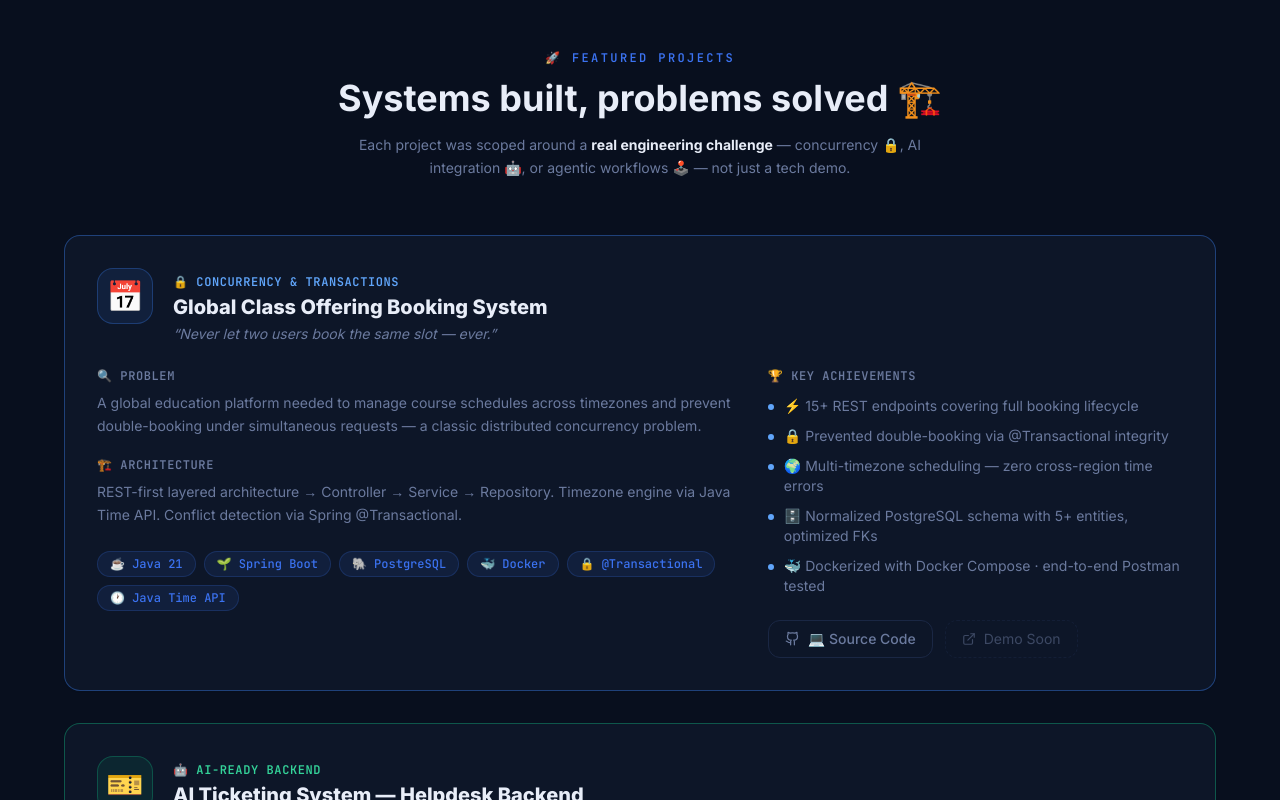
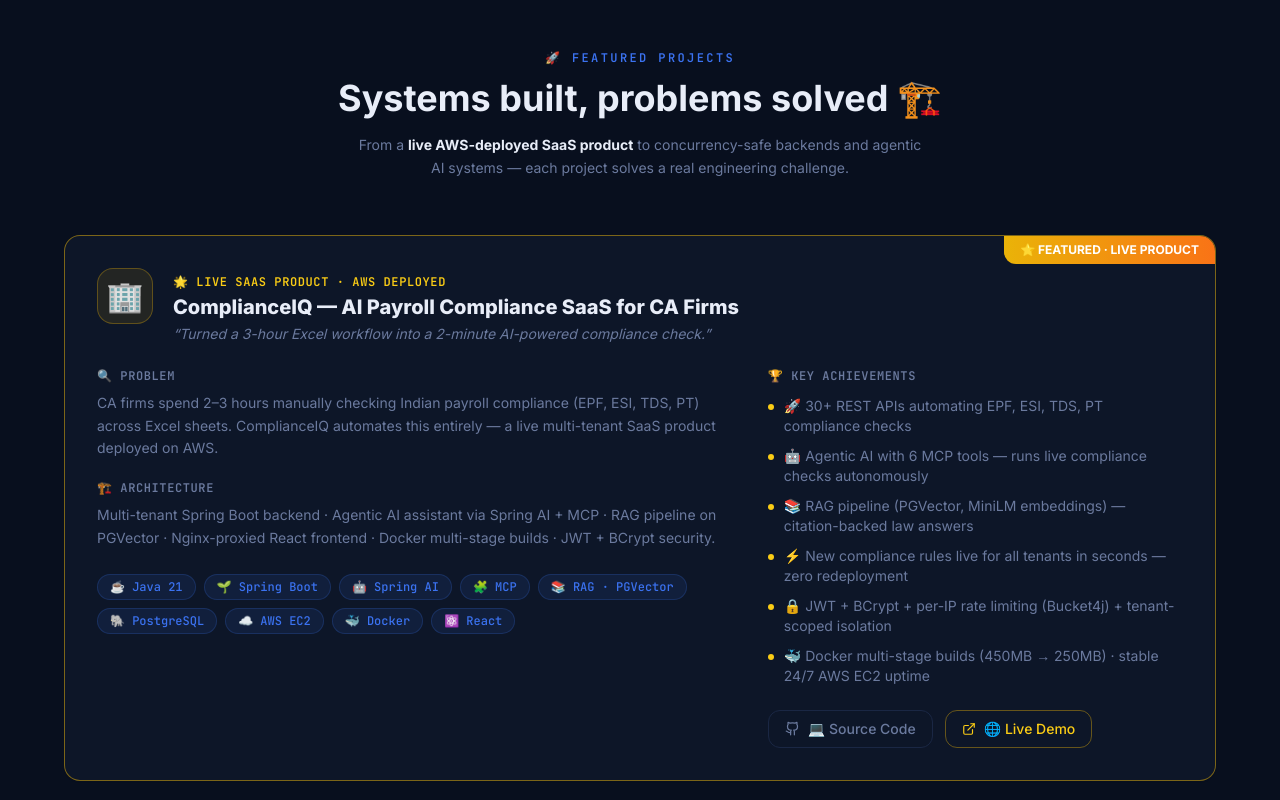
Before and after one commit to rohitsharma2256/rohit-portfolio, a Next.js app: page / in a window 1280 px wide. Shown: the part 2540-3340 px from the top of the page. Built offline with nearby package versions, Linux system fonts and the light colour scheme.

Commit message:
add ComplianceIQ project

```diff
--- a/app/components/Highlights.tsx
+++ b/app/components/Highlights.tsx
@@ -20,7 +20,7 @@
 const stats = [
   { emoji: '🧠', value: 200, suffix: '+', label: 'DSA Problems Solved',   sub: 'Arrays · Trees · Graphs · DP',       color: 'from-blue-500/20 to-blue-600/5',       border: 'border-blue-500/20',    num: 'text-blue-400'    },
   { emoji: '🔗', value: 15,  suffix: '+', label: 'REST APIs Built',       sub: 'Across 3 production-style projects', color: 'from-emerald-500/20 to-emerald-600/5', border: 'border-emerald-500/20', num: 'text-emerald-400' },
-  { emoji: '🏗️', value: 3,   suffix: '',  label: 'Backend Projects',      sub: 'End-to-end, production-ready',       color: 'from-purple-500/20 to-purple-600/5',   border: 'border-purple-500/20',  num: 'text-purple-400'  },
+  { emoji: '🏗️', value: 4,   suffix: '',  label: 'Backend Projects',      sub: 'End-to-end, production-ready',       color: 'from-purple-500/20 to-purple-600/5',   border: 'border-purple-500/20',  num: 'text-purple-400'  },
   { emoji: '☕', value: 21,  suffix: '',  label: 'Java Version (Latest)', sub: 'Java 8 → 21 full experience',        color: 'from-orange-500/20 to-orange-600/5',   border: 'border-orange-500/20',  num: 'text-orange-400'  },
 ]
 
--- a/app/components/Projects.tsx
+++ b/app/components/Projects.tsx
@@ -4,6 +4,27 @@
 import { Github, ExternalLink } from 'lucide-react'
 
 const projects = [
+  {
+    emoji: '🏢',
+    badge: '🌟 Live SaaS Product · AWS Deployed',
+    title: 'ComplianceIQ — AI Payroll Compliance SaaS for CA Firms',
+    tagline: 'Turned a 3-hour Excel workflow into a 2-minute AI-powered compliance check.',
+    problem: 'CA firms spend 2–3 hours manually checking Indian payroll compliance (EPF, ESI, TDS, PT) across Excel sheets. ComplianceIQ automates this entirely — a live multi-tenant SaaS product deployed on AWS.',
+    architecture: 'Multi-tenant Spring Boot backend · Agentic AI assistant via Spring AI + MCP · RAG pipeline on PGVector · Nginx-proxied React frontend · Docker multi-stage builds · JWT + BCrypt security.',
+    achievements: [
+      '🚀 30+ REST APIs automating EPF, ESI, TDS, PT compliance checks',
+      '🤖 Agentic AI with 6 MCP tools — runs live compliance checks autonomously',
+      '📚 RAG pipeline (PGVector, MiniLM embeddings) — citation-backed law answers',
+      '⚡ New compliance rules live for all tenants in seconds — zero redeployment',
+      '🔒 JWT + BCrypt + per-IP rate limiting (Bucket4j) + tenant-scoped isolation',
+      '🐳 Docker multi-stage builds (450MB → 250MB) · stable 24/7 AWS EC2 uptime',
+    ],
+    stack: ['☕ Java 21', '🌱 Spring Boot', '🤖 Spring AI', '🧩 MCP', '📚 RAG · PGVector', '🐘 PostgreSQL', '☁️ AWS EC2', '🐳 Docker', '⚛️ React'],
+    github: 'https://github.com/rohitsharma2256/complianceiq-showcase',
+    demo: 'http://13.207.190.195:3000',
+    hasDemo: true,
+    color: 'gold',
+  },
   {
     emoji: '📅',
     badge: '🔒 Concurrency & Transactions',
@@ -20,6 +41,8 @@
     ],
     stack: ['☕ Java 21', '🌱 Spring Boot', '🐘 PostgreSQL', '🐳 Docker', '🔒 @Transactional', '🕐 Java Time API'],
     github: 'https://github.com/rohitsharma2256/global-class-offering-booking-system',
+    demo: '',
+    hasDemo: false,
     color: 'blue',
   },
   {
@@ -38,6 +61,8 @@
     ],
     stack: ['☕ Java 21', '🌱 Spring Boot', '🤖 Spring AI', '🐘 PostgreSQL', '📦 DTO Pattern', '🛡️ Global Exception Handling'],
     github: 'https://github.com/rohitsharma2256/AI-Ticketing-System',
+    demo: '',
+    hasDemo: false,
     color: 'emerald',
   },
   {
@@ -56,27 +81,32 @@
     ],
     stack: ['☕ Java', '🌱 Spring Boot', '🐘 PostgreSQL', '🧩 MCP', '🤖 Spring AI', '🖥️ Claude Desktop'],
     github: 'https://github.com/rohitsharma2256/NextGenCommerce',
+    demo: '',
+    hasDemo: false,
     color: 'purple',
   },
 ]
 
 const colorBorder: Record<string, string> = {
+  gold:    'border-yellow-500/50',
   blue:    'border-blue-500/40',
   emerald: 'border-emerald-500/40',
   purple:  'border-purple-500/40',
 }
 const colorGlow: Record<string, string> = {
+  gold:    'hover:shadow-yellow-500/15',
   blue:    'hover:shadow-blue-500/10',
   emerald: 'hover:shadow-emerald-500/10',
   purple:  'hover:shadow-purple-500/10',
 }
 const colorAccent: Record<string, string> = {
+  gold:    'text-yellow-400 bg-yellow-500/10 border-yellow-500/30',
   blue:    'text-blue-400 bg-blue-500/10 border-blue-500/30',
   emerald: 'text-emerald-400 bg-emerald-500/10 border-emerald-500/30',
   purple:  'text-purple-400 bg-purple-500/10 border-purple-500/30',
 }
 const dotColor: Record<string, string> = {
-  blue: 'bg-blue-400', emerald: 'bg-emerald-400', purple: 'bg-purple-400',
+  gold: 'bg-yellow-400', blue: 'bg-blue-400', emerald: 'bg-emerald-400', purple: 'bg-purple-400',
 }
 
 export default function Projects() {
@@ -95,7 +125,7 @@
           <p className="section-label">🚀 Featured Projects</p>
           <h2 className="section-title">Systems built, problems solved 🏗️</h2>
           <p className="text-[var(--muted)] max-w-xl mx-auto text-sm leading-relaxed">
-            Each project was scoped around a <strong className="text-[var(--fg)]">real engineering challenge</strong> — concurrency 🔒, AI integration 🤖, or agentic workflows 🕹️ — not just a tech demo.
+            From a <strong className="text-[var(--fg)]">live AWS-deployed SaaS product</strong> to concurrency-safe backends and agentic AI systems — each project solves a real engineering challenge.
           </p>
         </motion.div>
 
@@ -106,8 +136,15 @@
               initial={{ opacity: 0, y: 32 }}
               animate={inView ? { opacity: 1, y: 0 } : {}}
               transition={{ duration: 0.6, delay: 0.15 * i }}
-              className={`card border p-6 sm:p-8 hover:shadow-2xl hover:-translate-y-1.5 transition-all duration-300 ${colorBorder[p.color]} ${colorGlow[p.color]}`}
+              className={`card border p-6 sm:p-8 hover:shadow-2xl hover:-translate-y-1.5 transition-all duration-300 ${colorBorder[p.color]} ${colorGlow[p.color]} ${p.color === 'gold' ? 'relative overflow-hidden' : ''}`}
             >
+              {/* Featured badge for ComplianceIQ */}
+              {p.color === 'gold' && (
+                <div className="absolute top-0 right-0 bg-gradient-to-r from-yellow-500 to-orange-500 text-white text-xs font-bold px-4 py-1.5 rounded-bl-xl">
+                  ⭐ FEATURED · LIVE PRODUCT
+                </div>
+              )}
+
               {/* Header */}
               <div className="flex items-start gap-5 mb-6">
                 <div className={`w-14 h-14 rounded-2xl border flex items-center justify-center text-3xl flex-shrink-0 ${colorAccent[p.color]}`}>
@@ -151,14 +188,21 @@
                       </li>
                     ))}
                   </ul>
-                  <div className="mt-6 flex gap-3">
+                  <div className="mt-6 flex gap-3 flex-wrap">
                     <a href={p.github} target="_blank" rel="noopener noreferrer"
                        className="flex items-center gap-2 px-4 py-2 rounded-xl border border-[var(--border)] text-[var(--muted)] hover:text-[var(--fg)] hover:border-brand-400 transition-all duration-200 text-sm font-medium">
                       <Github size={15} /> 💻 Source Code
                     </a>
-                    <span className="flex items-center gap-2 px-4 py-2 rounded-xl border border-dashed border-[var(--border)] text-[var(--muted)] text-sm opacity-50 cursor-not-allowed">
-                      <ExternalLink size={14} /> Demo Soon
-                    </span>
+                    {p.hasDemo ? (
+                      <a href={p.demo} target="_blank" rel="noopener noreferrer"
+                         className="flex items-center gap-2 px-4 py-2 rounded-xl border border-yellow-500/40 text-yellow-400 hover:bg-yellow-500/10 transition-all duration-200 text-sm font-medium">
+                        <ExternalLink size={14} /> 🌐 Live Demo
+                      </a>
+                    ) : (
+                      <span className="flex items-center gap-2 px-4 py-2 rounded-xl border border-dashed border-[var(--border)] text-[var(--muted)] text-sm opacity-50 cursor-not-allowed">
+                        <ExternalLink size={14} /> Demo Soon
+                      </span>
+                    )}
                   </div>
                 </div>
               </div>
```
